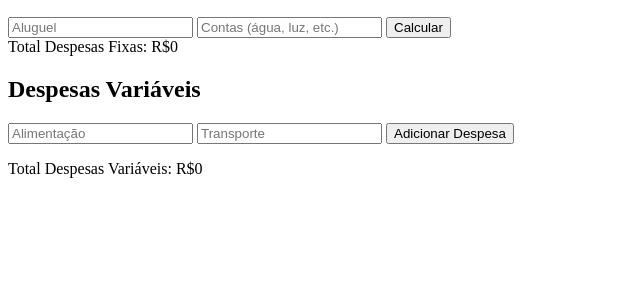
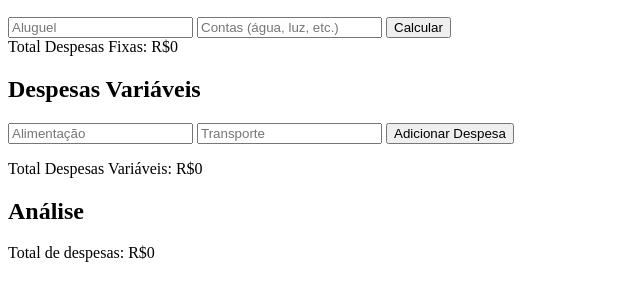
Before and after one commit to Ricardomjr-10/3-aplicativos-com-linguagem, a plain HTML site: page aplicativos/gerenciador/index.html in a window 1280 px wide. Shown: the part 110-410 px from the top of the page, without its empty margins (0-640 px from the left). Drawn offline with Linux system fonts and the light colour scheme.

Commit message:
create div analise

```diff
--- a/aplicativos/gerenciador/index.html
+++ b/aplicativos/gerenciador/index.html
@@ -24,5 +24,11 @@
         <ul id="lista-despesas"></ul>
         <div id="total-variaveis">Total Despesas Variáveis: R$0</div>
     </div>
+
+    <div id="analise">
+        <h2>Análise</h2>
+        <div id="economia">Total de despesas: R$0</div>
+        <div id="dicas"></div>
+    </div>
 </body>
 </html>
```
